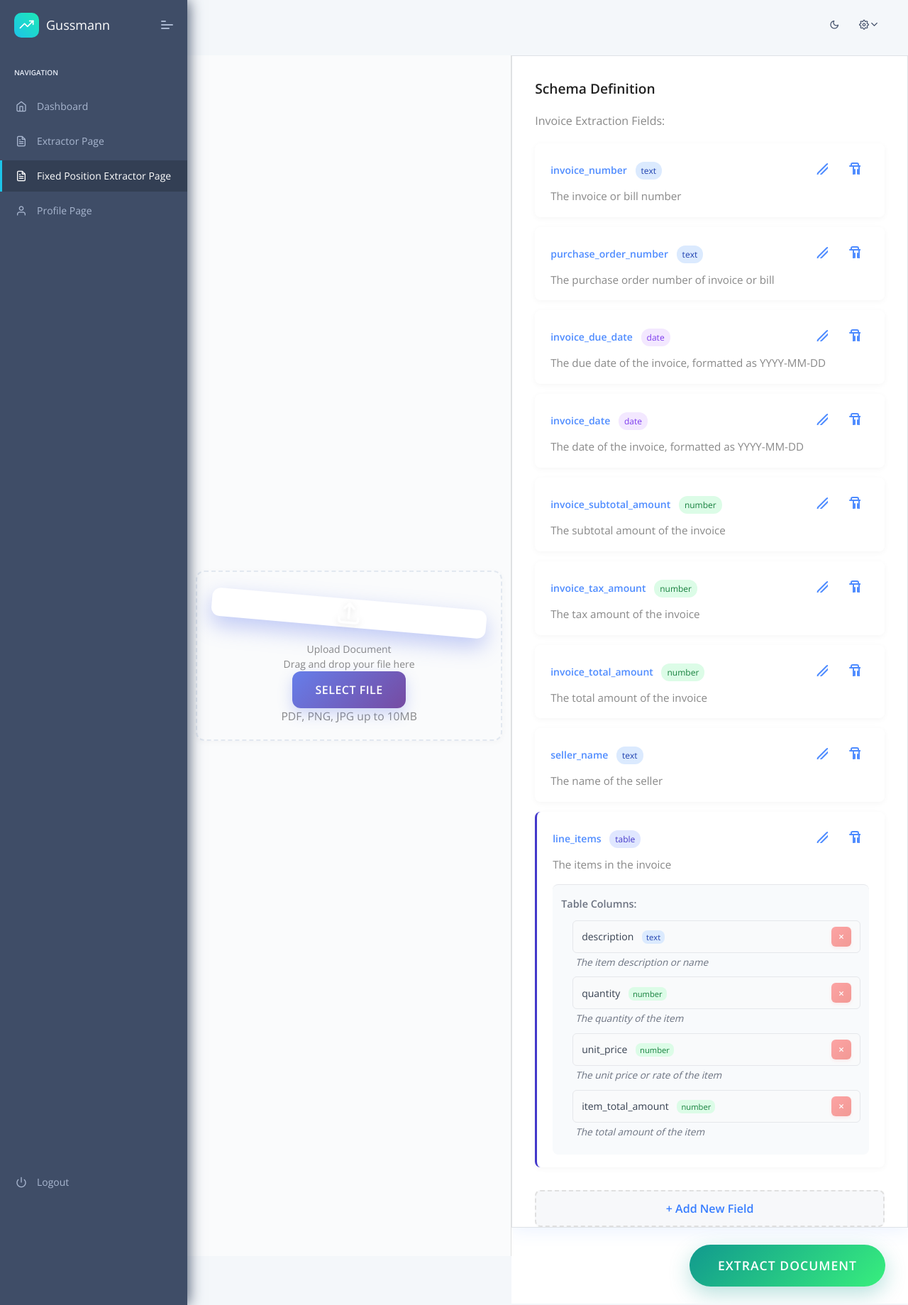
After one commit to AndrewYapKJ/flask_document_pro, a Flask app: page /index/extractor-viewport in a window 1280 px wide. The commit adds this page. Shown: the whole page at 71% size. Run offline with Flask 3, Linux system fonts and the light colour scheme; the visitor is signed in with stand-in values (Sample User, id 1); data comes from the database, SQL or seed files in the repository; parts of the project's set-up code (start-up, migrations or seed data) failed here and were passed over; some libraries are stand-ins or nearby versions.

Commit message:
migrate viewport drawing

```diff
--- a/apps/home/routes.py
+++ b/apps/home/routes.py
@@ -22,6 +22,144 @@ def index():
 @login_required
 def extractor_extract():
     return render_template('home/extractor-extract.html', segment='extractor-extract')
+
+
+@blueprint.route('/index/extractor-viewport')
+@login_required
+def extractor_extract_viewport():
+    return render_template('home/extractor-viewport.html', segment='extractor-viewport')
+
+
+@blueprint.route('/create_bot', methods=['POST'])
+def create_bot():
+    """
+    Handle PDF upload and page rendering for bot creation
+    """
+    try:
+        # Get uploaded file
+        if 'file' not in request.files:
+            return jsonify({'error': 'No file uploaded'})
+
+        file = request.files['file']
+        if file.filename == '':
+            return jsonify({'error': 'No file selected'})
+
+        # Get page number (default to 0)
+        page_num = int(request.form.get('page_num', 0))
+
+        # Save file temporarily
+        import tempfile
+        with tempfile.NamedTemporaryFile(delete=False, suffix='.pdf') as tmp_file:
+            file.save(tmp_file.name)
+
+            # Convert PDF page to image
+            from apps.services.pdf_service import PDFService
+            pdf_service = PDFService()
+
+            result = pdf_service.convert_page_to_image(tmp_file.name, page_num)
+
+            # Clean up temp file
+            os.unlink(tmp_file.name)
+
+            if result.get('error'):
+                return jsonify({'error': result['error']})
+
+            return jsonify({
+                'image_url': result['image_url'],
+                'page_count': result['page_count'],
+                'pdf_width': result['pdf_width'],
+                'pdf_height': result['pdf_height'],
+                'target_width': result.get('target_width', 595),
+                'target_height': result.get('target_height', 842),
+                'paste_x': result.get('paste_x', 0),
+                'paste_y': result.get('paste_y', 0)
+            })
+
+    except Exception as e:
+        print(f"Create bot error: {str(e)}")
+        return jsonify({'error': str(e)})
+
+
+@blueprint.route('/extract_document', methods=['POST'])
+def extract_document():
+    """
+    Handle document extraction with viewports and schema
+    """
+    try:
+        # Get uploaded file
+        if 'file' not in request.files:
+            return jsonify({'success': False, 'error': 'No file uploaded'})
+
+        file = request.files['file']
+        if file.filename == '':
+            return jsonify({'success': False, 'error': 'No file selected'})
+
+        # Get schema and viewports
+        schema_json = request.form.get('schema', '[]')
+        viewports_json = request.form.get('viewports', '[]')
+
+        schema = json.loads(schema_json)
+        viewports = json.loads(viewports_json)
+
+        # Read file content
+        file_content = file.read()
+
+        # Initialize the extraction service
+        from apps.services.extraction_service import DocumentExtractionService
+        extraction_service = DocumentExtractionService()
+
+        # Convert schema format for extraction service
+        schema_dict = {
+            'fields': schema
+        }
+
+        # Extract data using OpenAI
+        results = extraction_service.extract_from_file(file_content, schema_dict)
+
+        return jsonify({
+            'success': True,
+            'data': results,
+            'filename': file.filename,
+            'viewports': viewports
+        })
+
+    except Exception as e:
+        print(f"Document extraction error: {str(e)}")
+        return jsonify({'success': False, 'error': str(e)})
+
+
+@blueprint.route('/extract_text', methods=['POST'])
+def extract_text():
+    """
+    Extract text from specific viewport coordinates (for legacy support)
+    """
+    try:
+        # Get uploaded file
+        if 'file' not in request.files:
+            return jsonify({'error': 'No file uploaded'})
+
+        file = request.files['file']
+        page_num = int(request.form.get('page_num', 0))
+        x0 = float(request.form.get('x0', 0))
+        y0 = float(request.form.get('y0', 0))
+        x1 = float(request.form.get('x1', 100))
+        y1 = float(request.form.get('y1', 100))
+
+        # For now, return dummy text extraction
+        # In a real implementation, you would extract text from the specific coordinates
+        dummy_texts = [
+            "Invoice #INV-2024-001",
+            "Amount: $1,234.56",
+            "Date: 2024-05-19",
+            "ABC Company Ltd.",
+            "Website Development Services"
+        ]
+
+        import random
+        return jsonify({'text': random.choice(dummy_texts)})
+
+    except Exception as e:
+        return jsonify({'error': str(e)})
 
 
 @blueprint.route('/api/extract', methods=['POST'])
--- /dev/null
+++ b/apps/templates/home/extractor-viewport.html
@@ -0,0 +1,205 @@
+{% extends "layouts/base.html" %}
+
+{% block title %} Extractor {% endblock %}
+
+{% block stylesheets %}
+<link rel="stylesheet" href="/static/assets/css/style.css">
+<link rel="stylesheet" href="/static/assets/css/dark.css">
+<link rel="stylesheet" href="/static/assets/css/extractor.css">
+<link rel="stylesheet" href="/static/assets/css/extractor-dark.css">
+<link rel="stylesheet" href="/static/assets/css/extractor-viewport.css">
+{% endblock stylesheets %}
+
+{% block content %}
+<div class="pcoded-main-container">
+    <div class="extractor-main-row">
+        <!-- Document Panel -->
+        <div class="extractor-document-panel">
+            <div class="dashboard-card upload-card">
+                <div class="card-body d-flex flex-column justify-content-between align-items-center">
+                    <div class="upload-icon">
+                        <svg fill="none" stroke="currentColor" stroke-width="2" viewBox="0 0 24 24">
+                            <path stroke-linecap="round" stroke-linejoin="round" d="M4 16v2a2 2 0 002 2h12a2 2 0 002-2v-2M16 8l-4-4m0 0L8 8m4-4v12"/>
+                        </svg>
+                    </div>
+                    <div class="dashboard-card-title">Upload Document</div>
+                    <div class="dashboard-card-text">Drag and drop your file here</div>
+                    <button class="dashboard-btn dashboard-btn-primary upload-btn">Select File</button>
+                    <div class="dashboard-card-text" style="font-size:0.98rem;color:#888;margin-bottom:0;">PDF, PNG, JPG up to 10MB</div>
+                </div>
+            </div>
+
+            <!-- Document Preview Container (Hidden by default) -->
+            <div class="document-preview-container" style="display: none;">
+                <div class="document-header">
+                    <div class="document-info">
+                        <span class="document-name"></span>
+                        <span class="document-size"></span>
+                    </div>
+                    <div class="document-actions">
+                        <button class="dashboard-btn dashboard-btn-primary upload-btn">Choose Another File</button>
+                        <button class="dashboard-btn dashboard-btn-outline remove-file-btn">Remove</button>
+                    </div>
+                </div>
+                <div class="document-content">
+                    <!-- PDF or Image content will be inserted here -->
+                </div>
+            </div>
+        </div>
+
+    <!-- Schema Panel -->
+    <div class="extractor-schema-panel">
+        <div class="dashboard-card extractor-schema-card">
+            <div class="dashboard-title schema-title">Schema Definition</div>
+            <div class="schema-subtitle">Invoice Extraction Fields:</div>
+
+            <!-- Field Definitions -->
+            {% set fields = [
+                {'name': 'invoice_number', 'type': 'text', 'desc': 'The invoice or bill number', 'category': 'basic'},
+                {'name': 'purchase_order_number', 'type': 'text', 'desc': 'The purchase order number of invoice or bill', 'category': 'basic'},
+                {'name': 'invoice_due_date', 'type': 'date', 'desc': 'The due date of the invoice, formatted as YYYY-MM-DD', 'category': 'basic'},
+                {'name': 'invoice_date', 'type': 'date', 'desc': 'The date of the invoice, formatted as YYYY-MM-DD', 'category': 'basic'},
+                {'name': 'invoice_subtotal_amount', 'type': 'number', 'desc': 'The subtotal amount of the invoice', 'category': 'amounts'},
+                {'name': 'invoice_tax_amount', 'type': 'number', 'desc': 'The tax amount of the invoice', 'category': 'amounts'},
+                {'name': 'invoice_total_amount', 'type': 'number', 'desc': 'The total amount of the invoice', 'category': 'amounts'},
+                {'name': 'seller_name', 'type': 'text', 'desc': 'The name of the seller', 'category': 'basic'},
+                {'name': 'line_items', 'type': 'table', 'desc': 'The items in the invoice', 'category': 'table', 'subfields': [
+                    {'name': 'description', 'type': 'text', 'desc': 'The item description or name'},
+                    {'name': 'quantity', 'type': 'number', 'desc': 'The quantity of the item'},
+                    {'name': 'unit_price', 'type': 'number', 'desc': 'The unit price or rate of the item'},
+                    {'name': 'item_total_amount', 'type': 'number', 'desc': 'The total amount of the item'}
+                ]}
+            ] %}
+
+            <!-- Render Fields -->
+            {% for field in fields %}
+            <div class="extractor-field-row {{ 'table-field' if field.type == 'table' else '' }}" id="field-{{ loop.index }}" data-field-name="{{ field.name }}">
+                <div class="field-header">
+                    <div>
+                        <span class="field-name">{{ field.name }}</span>
+                        <span class="field-type-badge {{ field.type }}">{{ field.type }}</span>
+                    </div>
+                    <div class="field-actions">
+                        <button class="action-btn edit-btn" data-idx="{{ loop.index }}" data-action="edit" title="Edit Field">
+                            <svg width="18" height="18" fill="none" stroke="currentColor" stroke-width="2" stroke-linecap="round" stroke-linejoin="round">
+                                <path d="M12 20h9"/>
+                                <path d="M16.5 3.5a2.121 2.121 0 1 1 3 3L7 19l-4 1 1-4 12.5-12.5z"/>
+                            </svg>
+                        </button>
+                        <button class="action-btn delete delete-btn" data-idx="{{ loop.index }}" data-action="delete" title="Delete Field">
+                            <svg width="18" height="18" fill="none" stroke="currentColor" stroke-width="2" stroke-linecap="round" stroke-linejoin="round">
+                                <path d="M3 6h18"/>
+                                <path d="M8 6v12a2 2 0 0 0 2 2h4a2 2 0 0 0 2-2V6"/>
+                                <path d="M10 11v6"/>
+                                <path d="M14 11v6"/>
+                                <path d="M5 6V4a2 2 0 0 1 2-2h6a2 2 0 0 1 2 2v2"/>
+                            </svg>
+                        </button>
+                    </div>
+                </div>
+                <div class="field-description">{{ field.desc }}</div>
+
+                <!-- Table Sub-fields Display -->
+                {% if field.type == 'table' and field.subfields %}
+                <div class="table-subfields">
+                    <div class="table-columns-title">Table Columns:</div>
+                    <div class="subfields-container">
+                        {% for subfield in field.subfields %}
+                        <div class="subfield-wrapper">
+                            <div class="subfield-row">
+                                <div>
+                                    <span class="subfield-name">{{ subfield.name }}</span>
+                                    <span class="subfield-type {{ subfield.type }}">{{ subfield.type }}</span>
+                                </div>
+                                <button class="column-delete-btn delete-subfield-btn" data-subfield="{{ subfield.name }}" title="Remove Column">×</button>
+                            </div>
+                            <div class="subfield-description">{{ subfield.desc }}</div>
+                        </div>
+                        {% endfor %}
+                        <button class="add-column-btn add-subfield-btn" style="display:none;">
+                            + Add Table Column
+                        </button>
+                    </div>
+                </div>
+                {% endif %}
+
+                <!-- Field Editor (Hidden by default) -->
+                <div class="field-editor" id="editor-{{ loop.index }}">
+                    <div class="row">
+                        <div class="col-md-6">
+                            <label class="field-label">Field Type</label>
+                            <select class="form-control field-type-select">
+                                <option value="text" {{ 'selected' if field.type == 'text' else '' }}>Text</option>
+                                <option value="number" {{ 'selected' if field.type == 'number' else '' }}>Number</option>
+                                <option value="date" {{ 'selected' if field.type == 'date' else '' }}>Date</option>
+                                <option value="boolean" {{ 'selected' if field.type == 'boolean' else '' }}>Boolean</option>
+                                <option value="table" {{ 'selected' if field.type == 'table' else '' }}>Table</option>
+                            </select>
+                        </div>
+                        <div class="col-md-6">
+                            <label class="field-label">Field Name</label>
+                            <input type="text" class="form-control field-name-input" value="{{ field.name }}">
+                        </div>
+                    </div>
+                    <div>
+                        <label class="field-label">Field Description</label>
+                        <textarea class="form-control field-desc-input" rows="3" placeholder="#DESCRIPTION: short description of the field&#10;&#10;# LABEL SYNONYM: e.g., 'Invoice No.', 'Inv #', 'Ref No.'&#10;&#10;# LOCATION: e.g. in the header or bottom of page or next to delivery address">{{ field.desc }}</textarea>
+                    </div>
+
+                    <!-- Table Field Configuration -->
+                    <div class="table-config" style="display:{{ 'block' if field.type == 'table' else 'none' }};">
+                        <label class="table-config-title">Table Columns Configuration</label>
+                        <div class="table-columns">
+                            {% if field.type == 'table' and field.subfields %}
+                                {% for subfield in field.subfields %}
+                                <div class="table-column-row">
+                                    <div class="column-input-group">
+                                        <label class="column-label">Column Name</label>
+                                        <input type="text" class="form-control column-name-input" value="{{ subfield.name }}">
+                                        <label class="column-label">Description</label>
+                                        <input type="text" class="form-control column-description-input" value="{{ subfield.desc or '' }}" placeholder="Enter column description...">
+                                    </div>
+                                    <div class="column-type-group">
+                                        <label class="column-label">Type</label>
+                                        <select class="form-control column-type-select">
+                                            <option value="text" {{ 'selected' if subfield.type == 'text' else '' }}>Text</option>
+                                            <option value="number" {{ 'selected' if subfield.type == 'number' else '' }}>Number</option>
+                                            <option value="date" {{ 'selected' if subfield.type == 'date' else '' }}>Date</option>
+                                        </select>
+                                    </div>
+                                    <div class="column-actions">
+                                        <button type="button" class="column-delete-btn remove-column-btn">×</button>
+                                    </div>
+                                </div>
+                                {% endfor %}
+                            {% endif %}
+                        </div>
+                        <button type="button" class="add-column-btn">+ Add Column</button>
+                    </div>
+
+                    <div class="editor-actions table-action-buttons">
+                        <button class="table-save-btn save-btn" data-idx="{{ loop.index }}" data-action="save">Save</button>
+                        <button class="table-cancel-btn cancel-btn" data-idx="{{ loop.index }}" data-action="cancel">Cancel</button>
+                    </div>
+                </div>
+            </div>
+            {% endfor %}
+
+            <button class="extractor-add-field-btn">+ Add New Field</button>
+        </div>
+        <div class="extractor-bottom-bar">
+            <button class="dashboard-btn dashboard-btn-primary">Extract Document</button>
+        </div>
+    </div>
+</div>
+{% endblock content %}
+
+{% block javascripts %}
+
+<!-- Migration script loads last to override original functionality -->
+<script>
+// Disable original ExtractorManager initialization
+window.DISABLE_ORIGINAL_EXTRACTOR = true;
+</script>
+<script src="/static/assets/js/extractor-migration.js"></script>
+{% endblock javascripts %}
--- a/apps/templates/includes/sidebar.html
+++ b/apps/templates/includes/sidebar.html
@@ -21,10 +21,16 @@
                             class="pcoded-mtext">Dashboard</span></a>
                 </li>
                 <li data-username="Extractor Page"
-                    class="nav-item {% if 'extractor' in segment %} active {% endif %}">
+                    class="nav-item {% if '-extract' in segment %} active {% endif %}">
                     <a href="/index/extractor-extract" class="nav-link">
                         <span class="pcoded-micon"><i class="feather icon-file-text"></i></span>
                             <span class="pcoded-mtext">Extractor Page</span></a>
+                </li>
+                <li data-username="Fixed Extractor Page"
+                    class="nav-item {% if 'viewport' in segment %} active {% endif %}">
+                    <a href="/index/extractor-viewport" class="nav-link">
+                        <span class="pcoded-micon"><i class="feather icon-file-text"></i></span>
+                            <span class="pcoded-mtext">Fixed Position Extractor Page</span></a>
                 </li>
                 <li data-username="Profile Page"
                     class="nav-item {% if 'profile' in segment %} active {% endif %}">
```
Also changed, not shown: apps/services/pdf_service.py (added, +240 -0 lines), apps/static/assets/css/extractor-viewport.css (added, +78 -0 lines).
